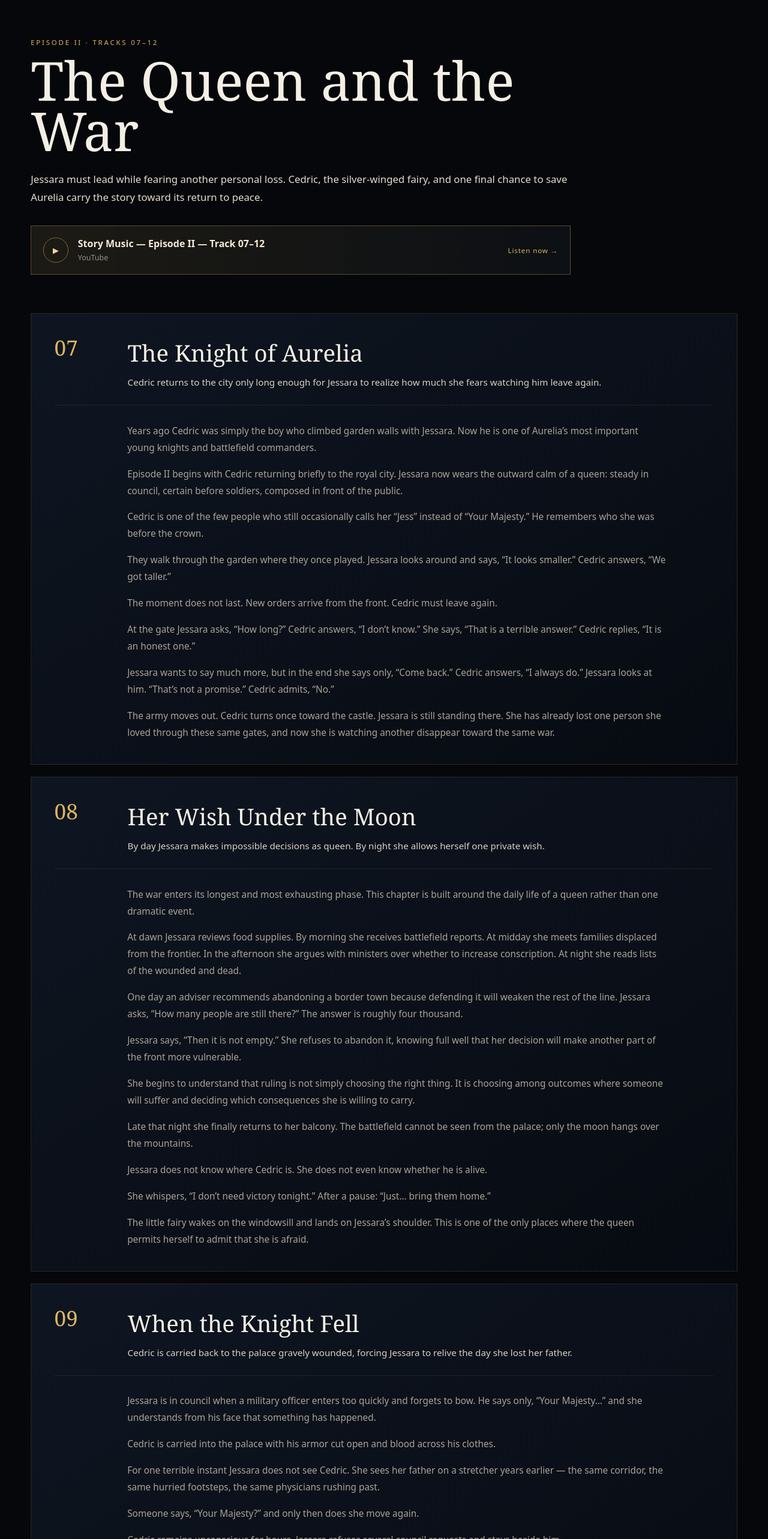
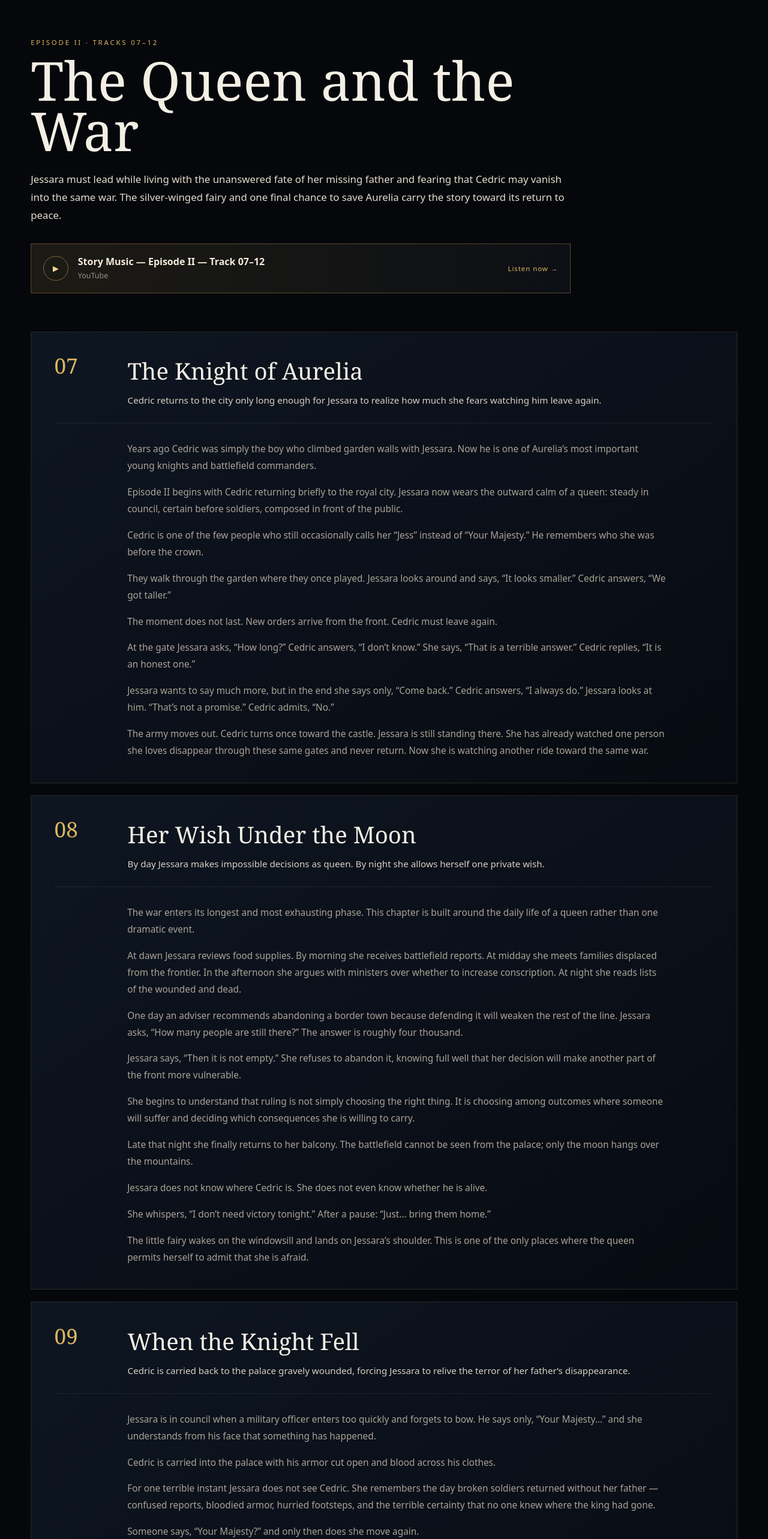
Before and after one commit to JackJackStudio/music-atelier-rowan, a Next.js app: page /aurelia/episode-2 in a window 1280 px wide. Shown: the part 234-2800 px from the top of the page at 60% size. Built offline with nearby package versions, Linux system fonts and the light colour scheme.

Commit message:
Align Episode II with missing-king canon

```diff
--- a/src/app/aurelia/episode-2/page.tsx
+++ b/src/app/aurelia/episode-2/page.tsx
@@ -14,7 +14,7 @@ const tracks = [
       "The moment does not last. New orders arrive from the front. Cedric must leave again.",
       "At the gate Jessara asks, “How long?” Cedric answers, “I don’t know.” She says, “That is a terrible answer.” Cedric replies, “It is an honest one.”",
       "Jessara wants to say much more, but in the end she says only, “Come back.” Cedric answers, “I always do.” Jessara looks at him. “That’s not a promise.” Cedric admits, “No.”",
-      "The army moves out. Cedric turns once toward the castle. Jessara is still standing there. She has already lost one person she loved through these same gates, and now she is watching another disappear toward the same war."
+      "The army moves out. Cedric turns once toward the castle. Jessara is still standing there. She has already watched one person she loves disappear through these same gates and never return. Now she is watching another ride toward the same war."
     ]
   },
   {
@@ -36,11 +36,11 @@ const tracks = [
   {
     number: "09",
     title: "When the Knight Fell",
-    summary: "Cedric is carried back to the palace gravely wounded, forcing Jessara to relive the day she lost her father.",
+    summary: "Cedric is carried back to the palace gravely wounded, forcing Jessara to relive the terror of her father’s disappearance.",
     story: [
       "Jessara is in council when a military officer enters too quickly and forgets to bow. He says only, “Your Majesty…” and she understands from his face that something has happened.",
       "Cedric is carried into the palace with his armor cut open and blood across his clothes.",
-      "For one terrible instant Jessara does not see Cedric. She sees her father on a stretcher years earlier — the same corridor, the same hurried footsteps, the same physicians rushing past.",
+      "For one terrible instant Jessara does not see Cedric. She remembers the day broken soldiers returned without her father — confused reports, bloodied armor, hurried footsteps, and the terrible certainty that no one knew where the king had gone.",
       "Someone says, “Your Majesty?” and only then does she move again.",
       "Cedric remains unconscious for hours. Jessara refuses several council requests and stays beside him.",
       "The little fairy lands near his chest and uses the faint, gentle magic she possesses. It is not a miracle that can reverse death. It is only enough to help his breathing steady.",
@@ -90,10 +90,10 @@ const tracks = [
     summary: "Peace returns to Aurelia, and Jessara finally understands what her father meant when he told her the kingdom would one day be hers.",
     story: [
       "The final chapter begins not with celebration but with silence. For the first time in years there are no alarm bells, no urgent messengers, and no army gathering outside the walls.",
-      "The city gates open and soldiers return home. Crowds fill the streets. Some families cheer. Some cry with relief. Others wait until it becomes clear that the person they hoped to see is not coming back.",
+      "The city gates open and soldiers return home. Crowds fill the streets. Some families cheer. Some cry with relief. Others wait until the returning ranks thin and the person they hoped to see is still not among them.",
       "Jessara stands among the people rather than above them on a balcony.",
       "Cedric returns alive, still carrying the marks of the war. He and Jessara see one another across the crowd. Neither runs dramatically toward the other. They simply smile.",
-      "Later Jessara walks alone into the palace garden where the story began. The same morning light falls across the same paths and the same old wall.",
+      "Later Jessara walks alone into the palace garden where the story began. The same morning light falls across the same paths and the same old wall. The war is over, but her father’s fate is still unresolved; peace has returned without answering every question.",
       "She remembers her father telling her, “One day, all of this will be yours.” As a child she thought he meant the castle, the valley, the roads, and the land.",
       "Now she understands that a kingdom is not property. It is people — the lives she is responsible for protecting.",
       "Cedric joins her and looks at the garden wall. “Do you remember trying to climb that?” Jessara answers, “I climbed it.” Cedric says, “You fell.” Jessara replies, “You pushed me.” Cedric smiles. “That is not how I remember it.”",
@@ -125,7 +125,7 @@ export default function EpisodeTwoPage() {
         <span className="sectionKicker">Episode II · Tracks 07–12</span>
         <h1>The Queen and the War</h1>
         <p className="aureliaLead">
-          Jessara must lead while fearing another personal loss. Cedric, the silver-winged fairy, and one final chance to
+          Jessara must lead while living with the unanswered fate of her missing father and fearing that Cedric may vanish into the same war. The silver-winged fairy and one final chance to
           save Aurelia carry the story toward its return to peace.
         </p>
         <a className="episodeMusicBanner" href="https://youtu.be/bf-5DsIqcGE" target="_blank" rel="noopener noreferrer">
```
